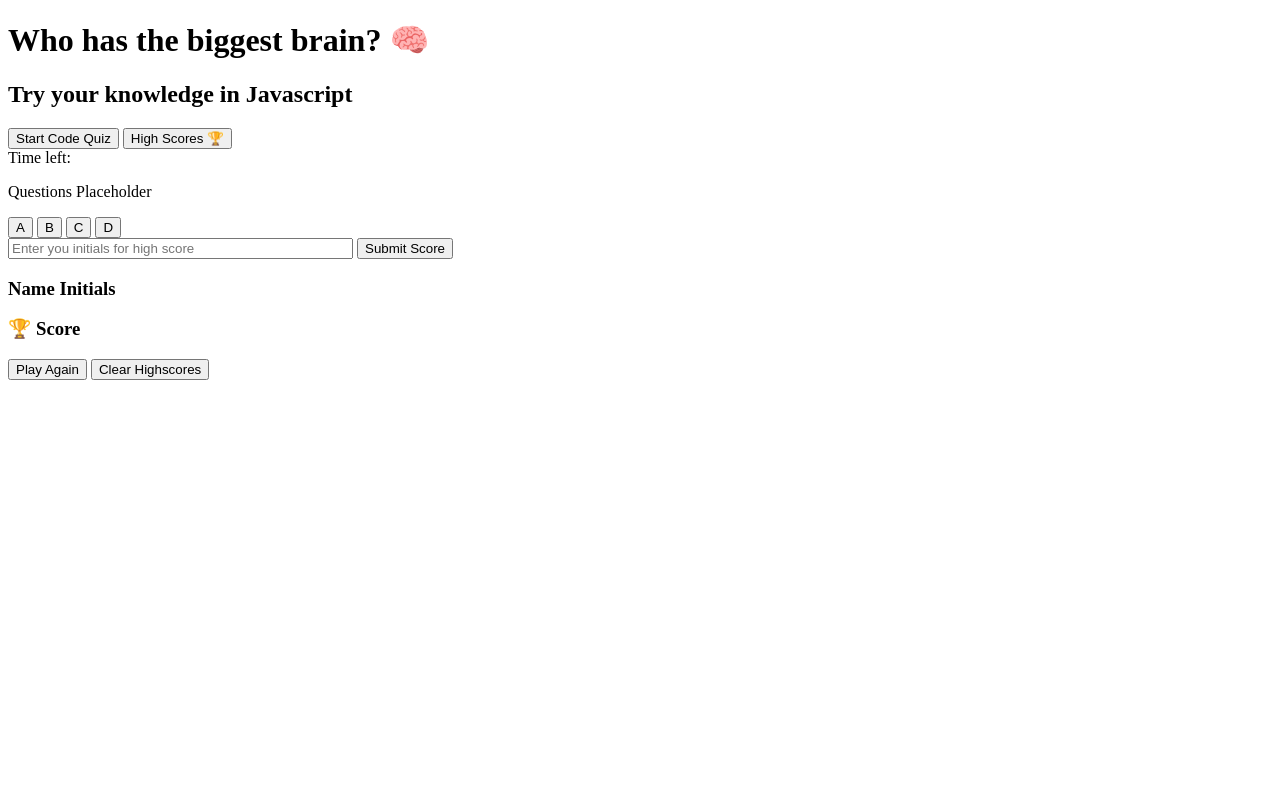
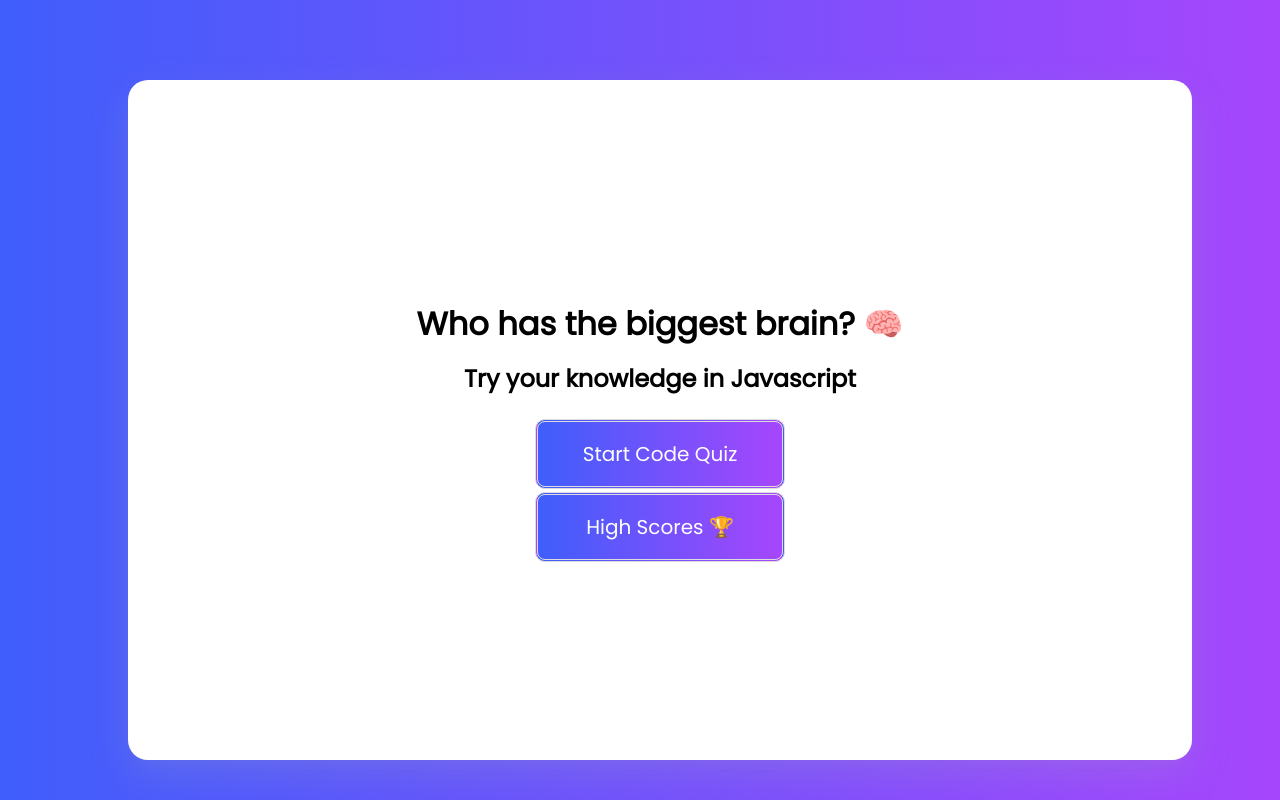
Before and after one commit to mauri-tech/MauricioTrevino-Javascript-Quiz, a plain HTML site: page index.html in a window 1280 px wide. Drawn offline with Linux system fonts and the light colour scheme; the site is published under a folder, as on GitHub Pages, so addresses that start at the root find nothing.

Commit message:
Fixed bug in links

```diff
--- a/index.html
+++ b/index.html
@@ -5,7 +5,7 @@
     <meta name="viewport" content="width=device-width, initial-scale=1.0">
     <title>JS Quiz Challenge</title>
     <link href='https://fonts.googleapis.com/css?family=Poppins' rel='stylesheet'>
-    <link rel="stylesheet" type="text/css" href="/Assets/style.css">
+    <link rel="stylesheet" type="text/css" href="./Assets/style.css">
 </head>
 <body>
   <div class="card shadow">
@@ -47,7 +47,7 @@
         </div>
     </div>
     </div>
-    <script src="/Assets/quiz.js"></script>
+    <script src="./Assets/quiz.js"></script>
   </div>
 
 </body>
```
